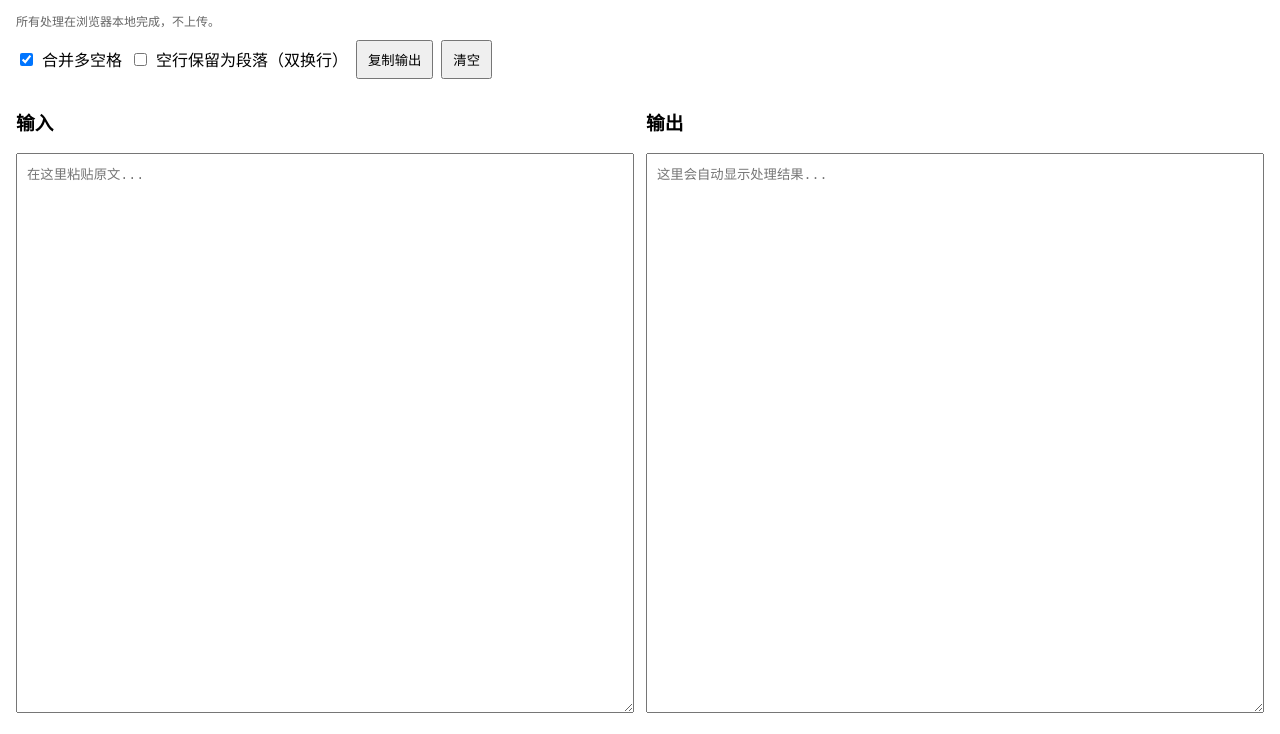
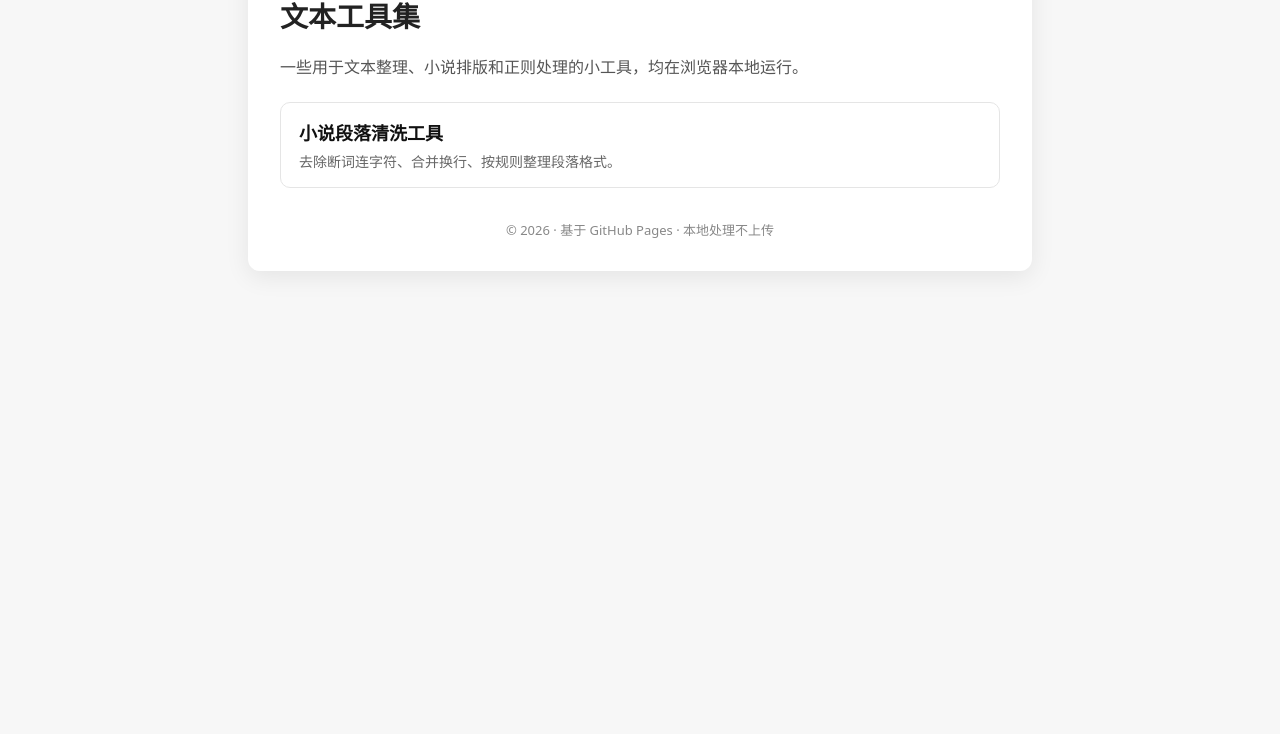
Before and after one commit to xq261/text-cleaner, a plain HTML site: page index.html in a window 1280 px wide. Shown: the part 77-811 px from the top of the page. Drawn offline with Linux system fonts and the light colour scheme.

Commit message:
Update index.html

```diff
--- a/index.html
+++ b/index.html
@@ -2,112 +2,93 @@
 <html lang="zh-CN">
 <head>
   <meta charset="utf-8" />
-  <meta name="viewport" content="width=device-width,initial-scale=1" />
-  <title>文本正则清洗</title>
+  <meta name="viewport" content="width=device-width, initial-scale=1" />
+  <title>文本工具目录</title>
   <style>
-    body { font-family: system-ui, sans-serif; margin: 16px; }
-    .wrap { display: grid; grid-template-columns: 1fr 1fr; gap: 12px; }
-    textarea { width: 100%; height: 70vh; padding: 10px; box-sizing: border-box; }
-    .bar { display:flex; gap:8px; align-items:center; margin: 10px 0; flex-wrap: wrap; }
-    button { padding: 8px 10px; }
-    label { display:flex; gap:6px; align-items:center; }
-    .hint { color:#666; font-size: 12px; }
-    @media (max-width: 900px){ .wrap{ grid-template-columns: 1fr; } textarea{ height: 40vh; } }
+    body {
+      font-family: system-ui, -apple-system, BlinkMacSystemFont, "Segoe UI",
+                   "PingFang SC", "Microsoft YaHei", sans-serif;
+      background: #f7f7f7;
+      margin: 0;
+      padding: 40px 16px;
+      color: #222;
+    }
+    .container {
+      max-width: 720px;
+      margin: 0 auto;
+      background: #fff;
+      padding: 32px;
+      border-radius: 12px;
+      box-shadow: 0 6px 24px rgba(0,0,0,0.08);
+    }
+    h1 {
+      margin-top: 0;
+      font-size: 28px;
+    }
+    p.desc {
+      color: #555;
+      margin-bottom: 24px;
+    }
+    ul {
+      list-style: none;
+      padding: 0;
+      margin: 0;
+    }
+    li {
+      margin-bottom: 16px;
+    }
+    a.tool {
+      display: block;
+      padding: 16px 18px;
+      border-radius: 10px;
+      text-decoration: none;
+      border: 1px solid #e5e5e5;
+      transition: all 0.15s ease;
+    }
+    a.tool:hover {
+      border-color: #3b82f6;
+      box-shadow: 0 4px 12px rgba(59,130,246,0.15);
+      transform: translateY(-1px);
+    }
+    .tool-title {
+      font-size: 18px;
+      font-weight: 600;
+      color: #111;
+    }
+    .tool-desc {
+      font-size: 14px;
+      color: #666;
+      margin-top: 6px;
+    }
+    footer {
+      margin-top: 32px;
+      font-size: 13px;
+      color: #888;
+      text-align: center;
+    }
   </style>
 </head>
 <body>
-  <h1>文本正则清洗</h1>
-  <div class="hint">所有处理在浏览器本地完成，不上传。</div>
+  <div class="container">
+    <h1>文本工具集</h1>
+    <p class="desc">
+      一些用于文本整理、小说排版和正则处理的小工具，均在浏览器本地运行。
+    </p>
 
-  <div class="bar">
-    <label><input id="optTrim" type="checkbox" checked> 合并多空格</label>
-    <label><input id="optPara" type="checkbox"> 空行保留为段落（双换行）</label>
-    <button id="btnCopy">复制输出</button>
-    <button id="btnClear">清空</button>
+    <ul>
+      <li>
+        <a class="tool" href="novel-paragraph-handler.html">
+          <div class="tool-title">小说段落清洗工具</div>
+          <div class="tool-desc">
+            去除断词连字符、合并换行、按规则整理段落格式。
+          </div>
+        </a>
+      </li>
+    </ul>
+
+    <footer>
+      © 2026 · 基于 GitHub Pages · 本地处理不上传
+    </footer>
   </div>
-
-  <div class="wrap">
-    <div>
-      <h3>输入</h3>
-      <textarea id="inp" placeholder="在这里粘贴原文..."></textarea>
-    </div>
-    <div>
-      <h3>输出</h3>
-      <textarea id="out" readonly placeholder="这里会自动显示处理结果..."></textarea>
-    </div>
-  </div>
-
-  <script>
-    const inp = document.getElementById('inp');
-    const out = document.getElementById('out');
-    const optTrim = document.getElementById('optTrim');
-    const optPara = document.getElementById('optPara');
-
-    function transform(text) {
-      // 统一换行（兼容 Windows \r\n）
-      let s = text.replace(/\r\n/g, "\n");
-
-      // 1) 去掉断词连字符换行
-      s = s.replace(/-\n/g, "");
-
-      if (optPara.checked) {
-        // 保留空行作为段落：先把 >=2 个换行标记出来
-        s = s.replace(/\n{2,}/g, "\n\n");
-        // 单个换行变空格
-        s = s.replace(/\n/g, " ");
-        // 再把段落标记恢复成双换行（用一个不太可能出现的占位符更稳，这里简单处理）
-        // 上面已经把所有 \n 都变空格了，所以此模式需要另一种写法：
-        // 更稳方案：先占位，再替换：
-      } else {
-        // 2) 其余换行变空格
-        s = s.replace(/\n/g, " ");
-      }
-
-      if (optTrim.checked) {
-        // 合并多空格、去首尾空格
-        s = s.replace(/[ \t]+/g, " ").trim();
-      }
-      return s;
-    }
-
-    function update() {
-      // 若启用“保留段落”，用占位符方式避免被覆盖
-      let text = inp.value.replace(/\r\n/g, "\n");
-      text = text.replace(/-\n/g, "");
-
-      if (optPara.checked) {
-        const token = "__PARA__TOKEN__";
-        text = text.replace(/\n{2,}/g, token);
-        text = text.replace(/\n/g, " ");
-        text = text.replace(new RegExp(token, "g"), "\n\n");
-      } else {
-        text = text.replace(/\n/g, " ");
-      }
-
-      if (optTrim.checked) text = text.replace(/[ \t]+/g, " ").trim();
-      out.value = text;
-    }
-
-    inp.addEventListener('input', update);
-    optTrim.addEventListener('change', update);
-    optPara.addEventListener('change', update);
-
-    document.getElementById('btnCopy').addEventListener('click', async () => {
-      try {
-        await navigator.clipboard.writeText(out.value);
-      } catch {
-        out.select();
-        document.execCommand('copy');
-      }
-    });
-
-    document.getElementById('btnClear').addEventListener('click', () => {
-      inp.value = "";
-      out.value = "";
-      inp.focus();
-    });
-
-    update();
-  </script>
 </body>
 </html>
```
